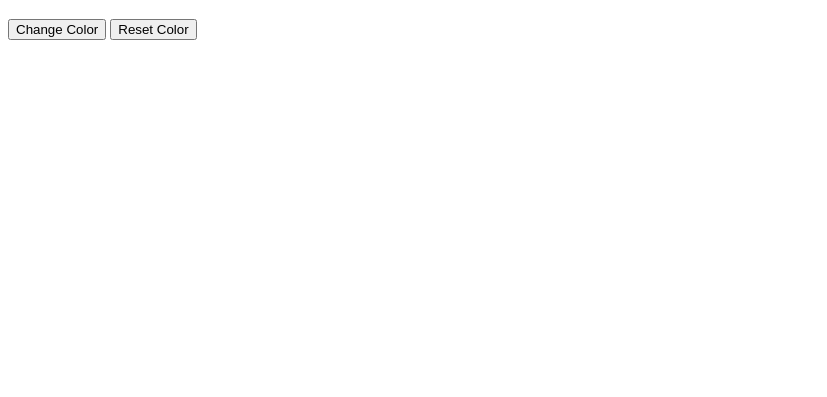
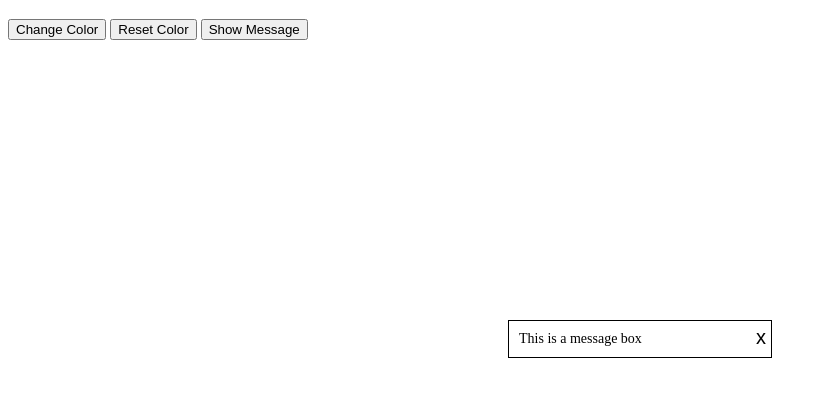
Before and after one commit to AriiSharma/ATLS2200, a plain HTML site: page ica/ica8.html in a window 1280 px wide. Shown: the part 61-458 px from the top of the page, without its empty margins (0-827 px from the left). Drawn offline with Linux system fonts and the light colour scheme.

Commit message:
ICA8 complete

```diff
--- a/ica/ica8.html
+++ b/ica/ica8.html
@@ -2,6 +2,37 @@
 <html>
 <head>
     <title>Change Page Color</title>
+
+    <style>
+        .msgBox {
+            width: 242px;
+            padding: 10px;
+            border: 1px solid black;
+            background-color: #fff;
+            position: absolute;
+            top: 50%;
+            left: 50%;
+            transform: translate(-50%, -50%);
+        }
+
+        .msgBox p {
+            margin: 0;
+            padding: 0;
+            font-size: 14px;
+        }
+
+        .msgBox button {
+            position: absolute;
+            top: 5px;
+            right: 5px;
+            padding: 0;
+            border: none;
+            background-color: transparent;
+            font-size: 20px;
+            cursor: pointer;
+        }
+    </style>
+
     <script>
         function changeColor() {
             var color = prompt("What color would you like to change the page? ");
@@ -11,11 +42,48 @@
         function resetColor() {
             document.body.style.backgroundColor = "";
         }
+
+        function displayMessage(msgText, msgType) {
+            const body = document.body;
+
+            const panel = document.createElement("div");
+            panel.setAttribute("class", "msgBox");
+            body.appendChild(panel);
+
+            const msg = document.createElement("p");
+            msg.textContent = msgText;
+            panel.appendChild(msg);
+
+            const closeBtn = document.createElement("button");
+            closeBtn.textContent = "x";
+            panel.appendChild(closeBtn);
+
+            closeBtn.addEventListener("click", () =>
+                panel.parentNode.removeChild(panel)
+            );
+        }
     </script>
+
 </head>
+
 <body>
     <h1>Change Your Page Color</h1>
     <button onclick="changeColor()">Change Color</button>
     <button onclick="resetColor()">Reset Color</button>
+
+    <script>
+        const btn = document.createElement("button");
+        btn.textContent = "Show Message";
+        document.body.appendChild(btn);
+
+        btn.addEventListener("click", () => {
+            displayMessage("This is a custom message!", "warning");
+        });
+    </script>
+
+    <div class="msgBox">
+        <p>This is a message box</p>
+        <button>x</button>
+    </div>
 </body>
 </html>
```
